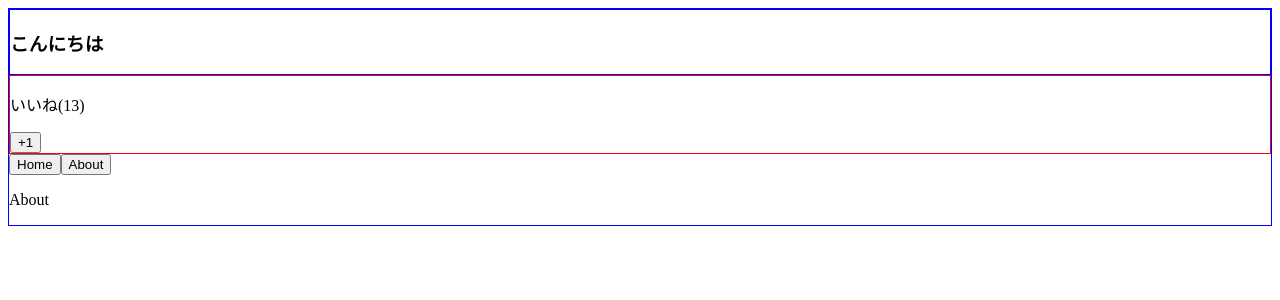
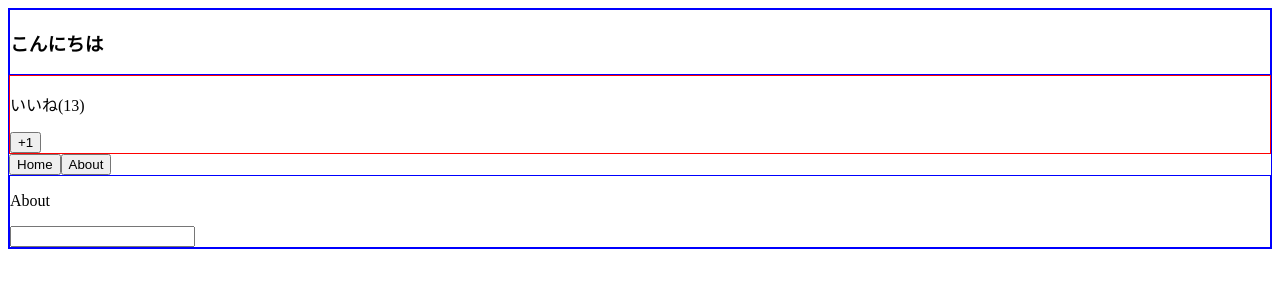
Before and after one commit to Yasunori-aloha/Vuejs-training, a Vue app in the folder vuejs-training-project/: page / in a window 1280 px wide. Both pictures are taken after a click on the button "About". Shown: the top 300 px of the page. Built offline with nearby package versions, Linux system fonts and the light colour scheme.

Commit message:
'keep-aliveタグ'を使用して、動的コンポーネントの内容を保持する方法

```diff
--- a/vuejs-training-project/src/App.vue
+++ b/vuejs-training-project/src/App.vue
@@ -32,7 +32,9 @@
     <button @click='currentComponent = "Home"'>Home</button>
     <button @click='currentComponent = "About"'>About</button>
     <!-- 'is属性'を使用することでコンポーネントの切り替えを1行で済ませることができる。 -->
-    <component :is="currentComponent"></component>
+    <keep-alive>
+      <component :is="currentComponent"></component>
+    </keep-alive>
     <!-- <About v-if="currentComponent === 'About'"></About>
     <Home v-if="currentComponent === 'Home'"></Home> -->
   </div>
--- a/vuejs-training-project/src/components/About.vue
+++ b/vuejs-training-project/src/components/About.vue
@@ -1,3 +1,14 @@
 <template>
-  <p>About</p>
+  <div>
+    <p>About</p>
+    <input>
+  </div>
 </template>
+
+<script>
+export default {
+  destroyed() {
+    console.log('destroyed');
+  },
+}
+</script>
```
